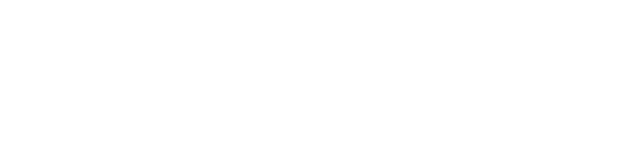
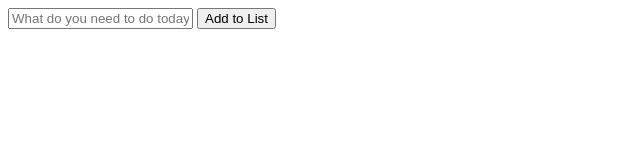
Before and after one commit to kilianmarcell/TODO_lista, a plain HTML site: page index.html in a window 1280 px wide. Shown: the whole page, without its empty margins (0-640 px from the left). Drawn offline with Linux system fonts and the light colour scheme.

Commit message:
Kinézet kész

```diff
--- a/index.html
+++ b/index.html
@@ -5,8 +5,10 @@
     <meta http-equiv="X-UA-Compatible" content="IE=edge">
     <meta name="viewport" content="width=device-width, initial-scale=1.0">
     <title>TODO</title>
+    <script src="main.js"></script>
 </head>
 <body>
-
+    <input type="text" id="bevitel" placeholder="What do you need to do today?">
+    <button id="kattint">Add to List</button>
 </body>
 </html>
```
